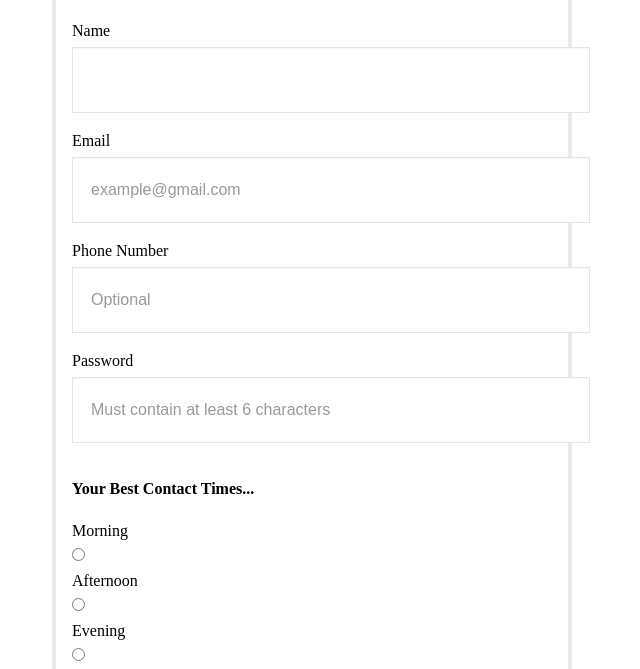
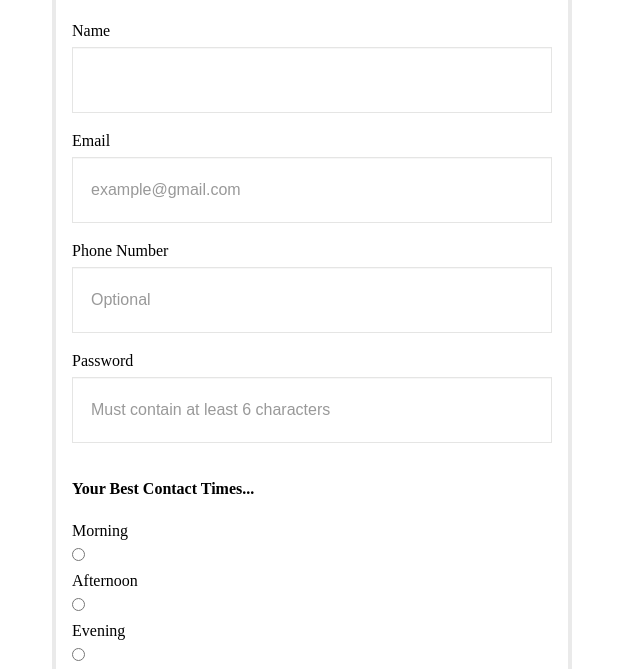
Before and after one commit to MatthewLThomas622/My-Portfolio, a plain HTML site: page contact.html in a window 1280 px wide. Shown: the part 131-800 px from the top of the page, without its empty margins (328-968 px from the left). Drawn offline with Linux system fonts and the light colour scheme.

Commit message:
changed text field size

```diff
--- a/contact.css
+++ b/contact.css
@@ -25,7 +25,7 @@ form {
     outline: 0;
     padding: 8px 18px;
     height: 48px;
-    width: 100%;
+    width: 92%;
     color: #8a97a0;
     box-shadow: 0 1px 0 rgba(0, 0, 0, 0.03) inset;
     margin-bottom: 16px;
```
